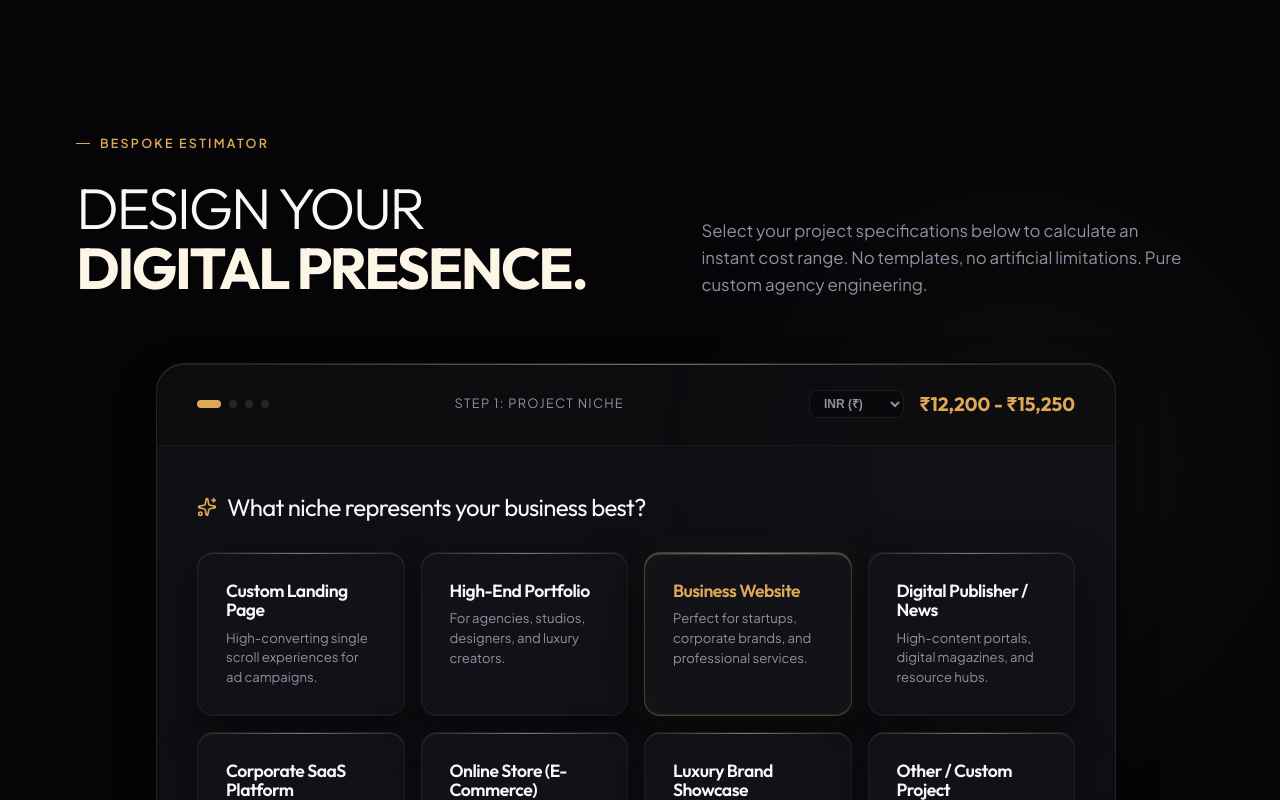
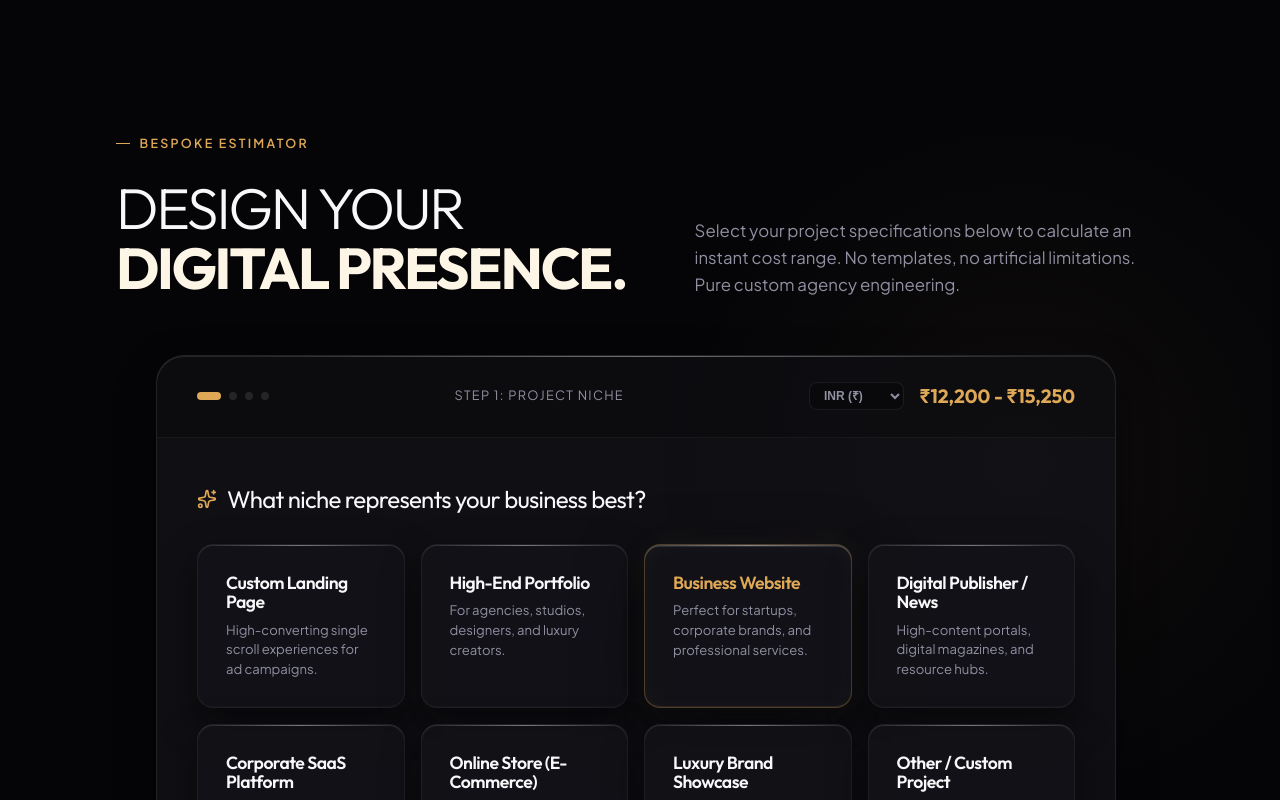
Before and after one commit to sherhanabid123-debug/Scalera, a React (Vite) app: page / in a window 1280 px wide. Shown: the part 2640-3440 px from the top of the page. Built offline with nearby package versions, Linux system fonts and the light colour scheme.

Commit message:
Auto-save: 2026-07-04 12:34:22

```diff
--- a/src/components/sections/BriefPlanner.jsx
+++ b/src/components/sections/BriefPlanner.jsx
@@ -206,15 +206,15 @@ const BriefPlanner = () => {
         }}
       />
 
-      <div style={{ maxWidth: 1200, margin: "0 auto", position: "relative", zIndex: 2 }}>
+      <div style={{ maxWidth: 1040, margin: "0 auto", position: "relative", zIndex: 2 }}>
 
         {/* Unified Editorial Header */}
         <div
           style={{
-            marginBottom: "4rem",
+            marginBottom: "3.5rem",
             display: "grid",
-            gridTemplateColumns: isMobile ? "1fr" : "1.2fr 1fr",
-            gap: "2rem",
+            gridTemplateColumns: isMobile ? "1fr" : "1.15fr 1fr",
+            gap: isMobile ? "1.25rem" : "3rem",
             alignItems: "end",
           }}
         >
```
